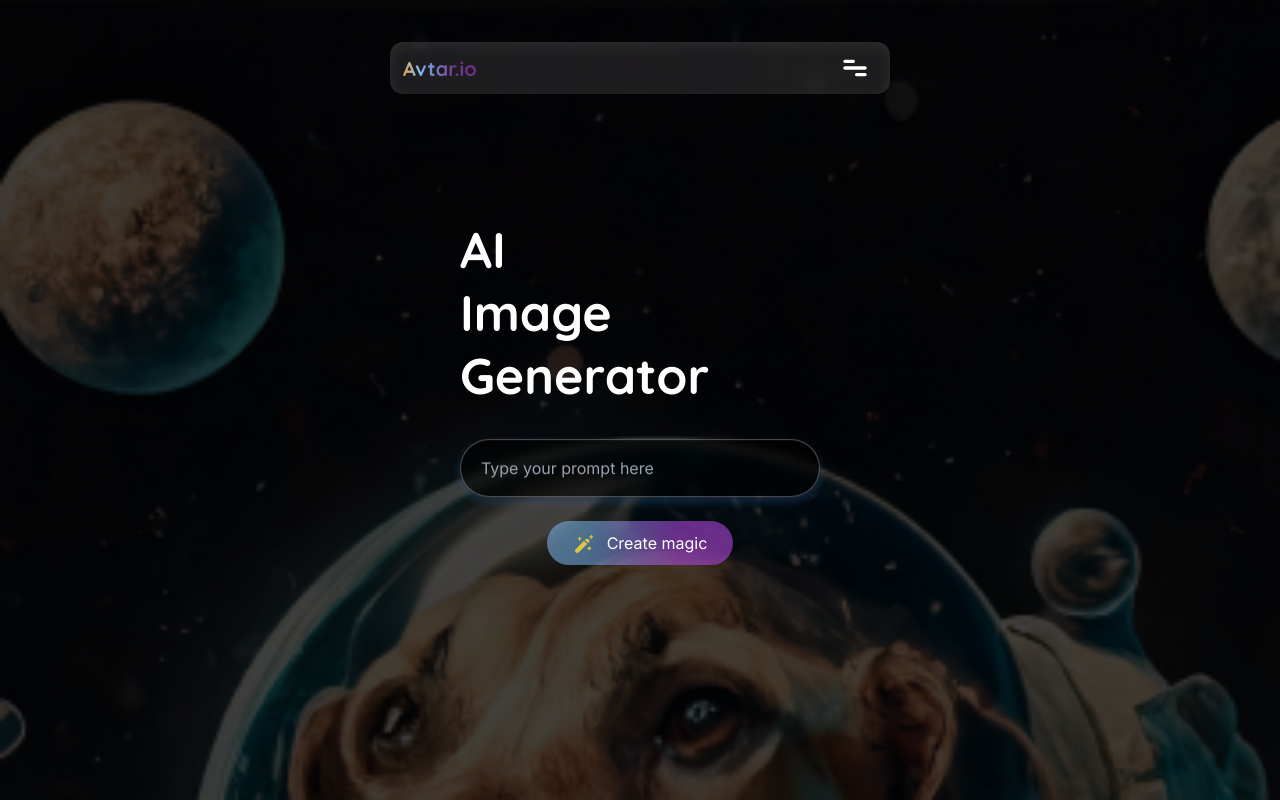
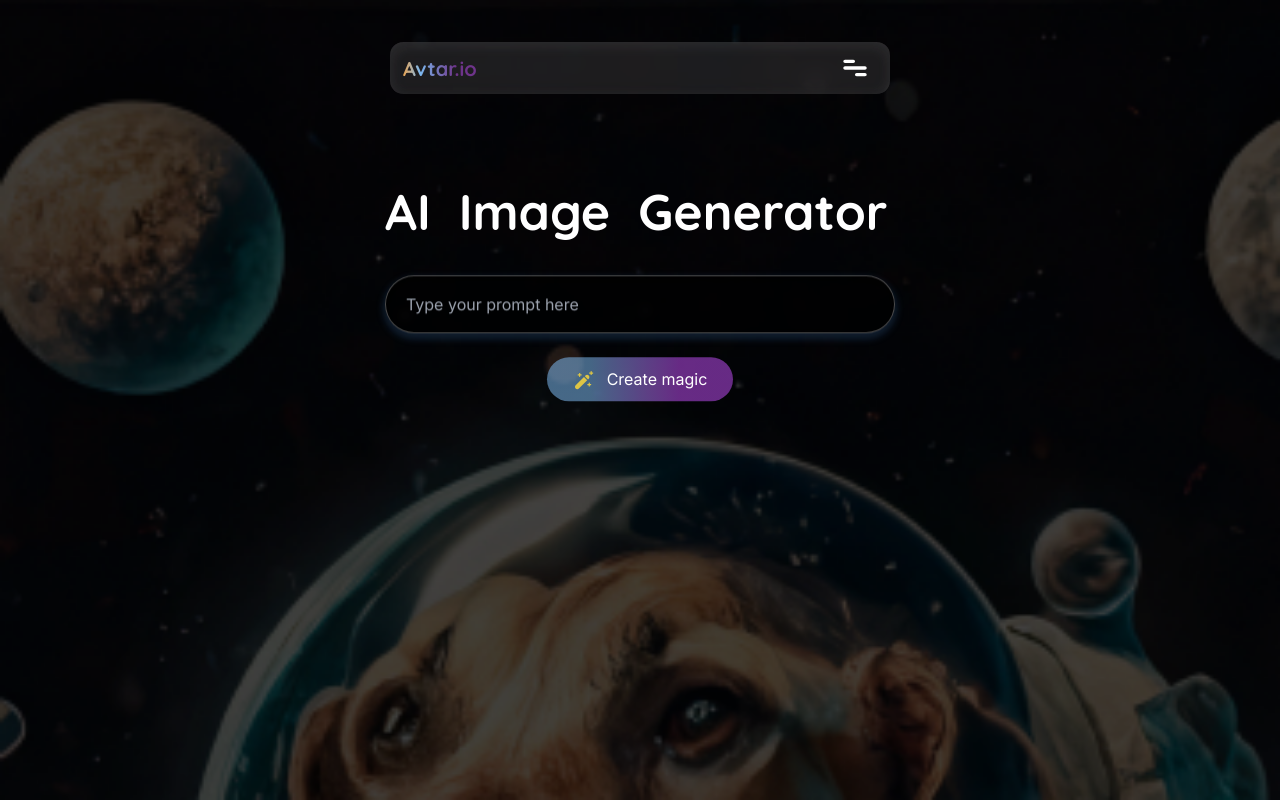
Before and after one commit to rajat22999/avtar.io, a Next.js app: page / in a window 1280 px wide. Built offline with nearby package versions, Linux system fonts and the light colour scheme.

Commit message:
updated the css for desktop

```diff
--- a/src/app/page.js
+++ b/src/app/page.js
@@ -14,7 +14,7 @@ export default function Home() {
         style={{
           width: "100%",
           margin: "30% 0px",
-          maxWidth: "400px",
+          maxWidth: "550px",
           margin: "auto",
           position: "absolute",
           left: "50%",
@@ -22,10 +22,10 @@ export default function Home() {
         }}
       >
         <h1 className="main-text mb-8">
-          AI
-          <br />
-          Image
-          <br />
+          AI &nbsp;
+          <br className="md:hidden" />
+          Image &nbsp;
+          <br className="md:hidden" />
           Generator
         </h1>
         <SearchBar />
```
